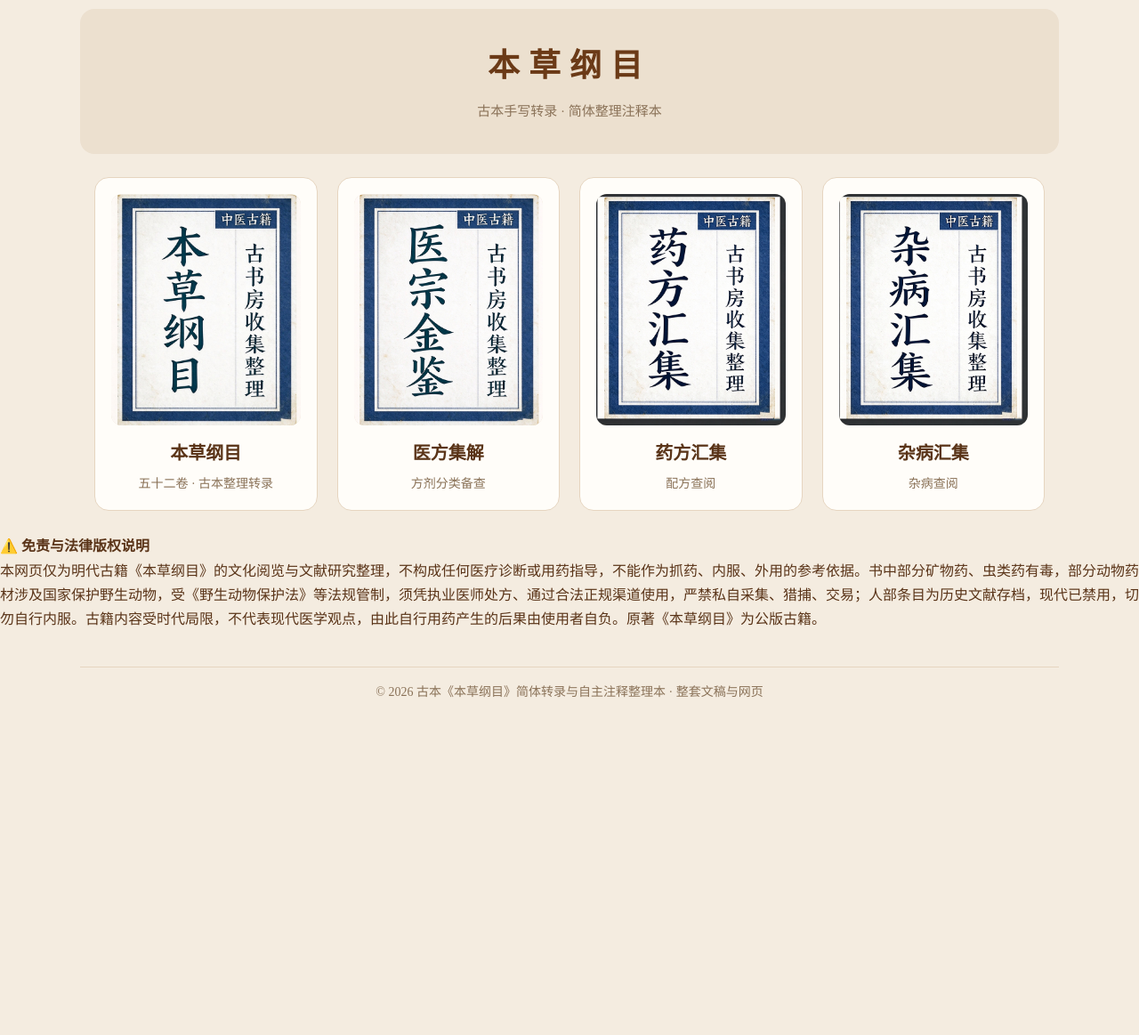
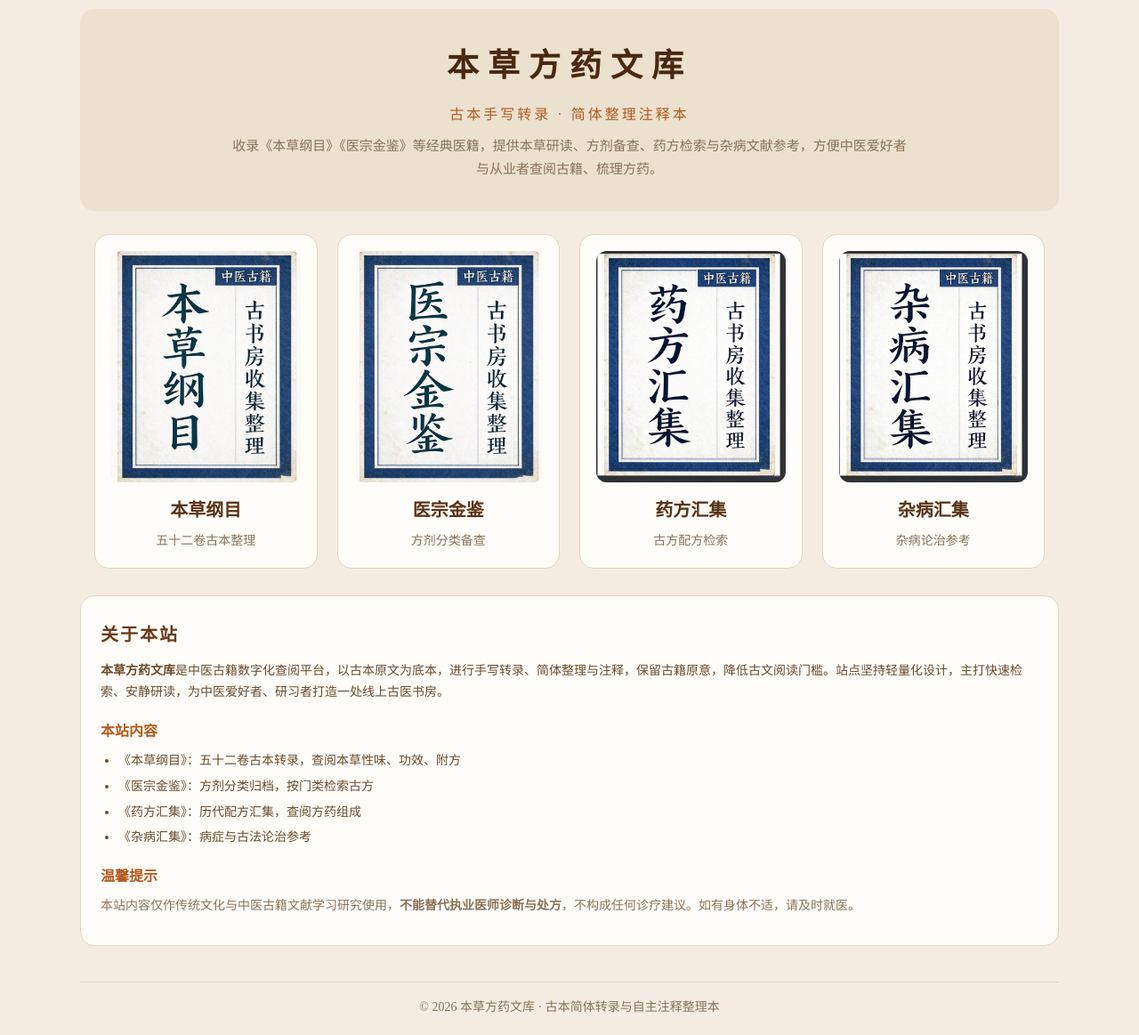
Before and after one commit to yxc08/bcgn, a plain HTML site: page index.html in a window 1280 px wide. Shown: the whole page at 89% size. Before the commit the page ends 826 px from the top, so only its background shows below. Drawn offline with Linux system fonts and the light colour scheme.

Commit message:
Add files via upload

```diff
--- a/index.html
+++ b/index.html
@@ -3,9 +3,9 @@
 <head>
     <meta charset="UTF-8">
     <meta name="viewport" content="width=device-width, initial-scale=1.0">
- <title>本草纲目,医宗金鉴,中医名著古籍大全,中医书籍在线阅读,在线学习中医</title>
-<meta name="description" content="本草纲目,中医宝典,医宗金鉴,中医书籍,中医名著,中医古籍,中医书籍大全" />
-<meta name="keywords" content="医典包括中医书籍有:中药大全,方剂大全,中医经论,中医伤寒,中医金匮,中医诊治,中医本草,中医方言,中医内科,中医外科,中医儿科,中医妇科,中医五官,中医针灸,中医医论" />
+ <title>本草方药文库 · 中医古籍在线查阅平台</title>
+<meta name="description" content="本草方药文库，专注中医经典古籍数字化整理，收录《本草纲目》《医宗金鉴》《药方汇集》《杂病汇集》，提供本草、方剂、药方与杂病文献在线查阅。" />
+<meta name="keywords" content="本草方药文库,本草纲目,医宗金鉴,中医古籍,中药大全,方剂大全,药方汇集,杂病汇集,中医书籍在线阅读" />
 <link rel="shortcut icon" href="images/favicon.ico">
     <style>
         * { margin: 0; padding: 0; box-sizing: border-box; }
@@ -71,11 +71,12 @@
         }
         .hero h1 {
             font-size: 36px;
-            color: #6b3a17;
+            color: #4a2810;
             letter-spacing: 10px;
-            font-weight: bold;
+            font-weight: 900;
         }
-        .hero p { margin-top: 8px; color: #8a7258; font-size: 15px; }
+        .hero .subtitle { margin-top: 10px; color: #b45a1e; font-size: 16px; letter-spacing: 3px; }
+        .hero .intro { margin-top: 10px; color: #8a7258; font-size: 15px; max-width: 760px; margin-left: auto; margin-right: auto; }
 
         /* ===== 书籍封面区（4本，换图直接改 img 的 src） ===== */
         .books {
@@ -152,6 +153,23 @@
         .category-card h3 { font-size: 19px; margin-bottom: 4px; }
         .category-card p { color: #8a7258; font-size: 13px; }
 
+        /* ===== 关于本站 ===== */
+        .site-disclaimer {
+            max-width: 1100px;
+            margin: 30px auto;
+            padding: 26px 22px;
+            background: #fffdf9;
+            border: 1px solid #e6d5c0;
+            border-radius: 16px;
+            color: #5a3418;
+        }
+        .site-disclaimer h2 { font-size: 20px; color: #6b3a17; margin-bottom: 12px; letter-spacing: 2px; }
+        .site-disclaimer h3 { font-size: 16px; color: #b45a1e; margin: 18px 0 8px; }
+        .site-disclaimer p { margin: 6px 0; font-size: 14px; color: #6b4a2a; }
+        .site-disclaimer ul { margin: 6px 0 6px 20px; font-size: 14px; color: #6b4a2a; }
+        .site-disclaimer li { margin: 5px 0; }
+        .site-disclaimer .tip { color: #8a7258; }
+
         /* ===== 底部版权 ===== */
         footer {
             max-width: 1100px;
@@ -175,8 +193,9 @@
 
     <!-- ===== 大标题横幅 ===== -->
     <div class="hero">
-        <h1>本草纲目</h1>
-        <p>古本手写转录 · 简体整理注释本</p>
+        <h1>本草方药文库</h1>
+        <p class="subtitle">古本手写转录 · 简体整理注释本</p>
+        <p class="intro">收录《本草纲目》《医宗金鉴》等经典医籍，提供本草研读、方剂备查、药方检索与杂病文献参考，方便中医爱好者与从业者查阅古籍、梳理方药。</p>
     </div>
 
     <!-- ===== 四本古籍封面 =====
@@ -192,14 +211,14 @@
 
             </div>
             <h3>本草纲目</h3>
-            <p>五十二卷 · 古本整理转录</p>
+            <p>五十二卷古本整理</p>
         </a>
         <a class="book-card" href="yzj/01伤寒论注.html">
             <div class="book-cover">
-                <img src="images/医宗金鉴.png" alt="医方集解封面" onerror="this.style.display='none'">
+                <img src="images/医宗金鉴.png" alt="医宗金鉴封面" onerror="this.style.display='none'">
 
             </div>
-            <h3>医方集解</h3>
+            <h3>医宗金鉴</h3>
             <p>方剂分类备查</p>
         </a>
         <a class="book-card" href="yzj/伤寒论注01.html">
@@ -208,7 +227,7 @@
 
             </div>
             <h3>药方汇集</h3>
-            <p>配方查阅</p>
+            <p>古方配方检索</p>
         </a>
         <a class="book-card" href="zbj/zbj.html">
             <div class="book-cover">
@@ -216,18 +235,29 @@
 
             </div>
             <h3>杂病汇集</h3>
-            <p>杂病查阅</p>
+            <p>杂病论治参考</p>
         </a>
     </div>
 
     <!-- ===== 中药分类查询（15部卡片，点击跳转本草纲目对应分部） ===== -->
 
-	<div class="site-disclaimer">
-        <strong>⚠️ 免责与法律版权说明</strong>
-        <p>本网页仅为明代古籍《本草纲目》的文化阅览与文献研究整理，不构成任何医疗诊断或用药指导，不能作为抓药、内服、外用的参考依据。书中部分矿物药、虫类药有毒，部分动物药材涉及国家保护野生动物，受《野生动物保护法》等法规管制，须凭执业医师处方、通过合法正规渠道使用，严禁私自采集、猎捕、交易；人部条目为历史文献存档，现代已禁用，切勿自行内服。古籍内容受时代局限，不代表现代医学观点，由此自行用药产生的后果由使用者自负。原著《本草纲目》为公版古籍。</p>
+    <div class="site-disclaimer">
+        <h2>关于本站</h2>
+        <p><strong>本草方药文库</strong>是中医古籍数字化查阅平台，以古本原文为底本，进行手写转录、简体整理与注释，保留古籍原意，降低古文阅读门槛。站点坚持轻量化设计，主打快速检索、安静研读，为中医爱好者、研习者打造一处线上古医书房。</p>
+
+        <h3>本站内容</h3>
+        <ul>
+            <li>《本草纲目》：五十二卷古本转录，查阅本草性味、功效、附方</li>
+            <li>《医宗金鉴》：方剂分类归档，按门类检索古方</li>
+            <li>《药方汇集》：历代配方汇集，查阅方药组成</li>
+            <li>《杂病汇集》：病症与古法论治参考</li>
+        </ul>
+
+        <h3>温馨提示</h3>
+        <p class="tip">本站内容仅作传统文化与中医古籍文献学习研究使用，<strong>不能替代执业医师诊断与处方</strong>，不构成任何诊疗建议。如有身体不适，请及时就医。</p>
     </div>
     <footer>
-        © 2026 古本《本草纲目》简体转录与自主注释整理本 · 整套文稿与网页
+        © 2026 本草方药文库 · 古本简体转录与自主注释整理本
     </footer>  <script>
         function doSearch() {
             const kw = document.getElementById('searchInput').value.trim();
```
